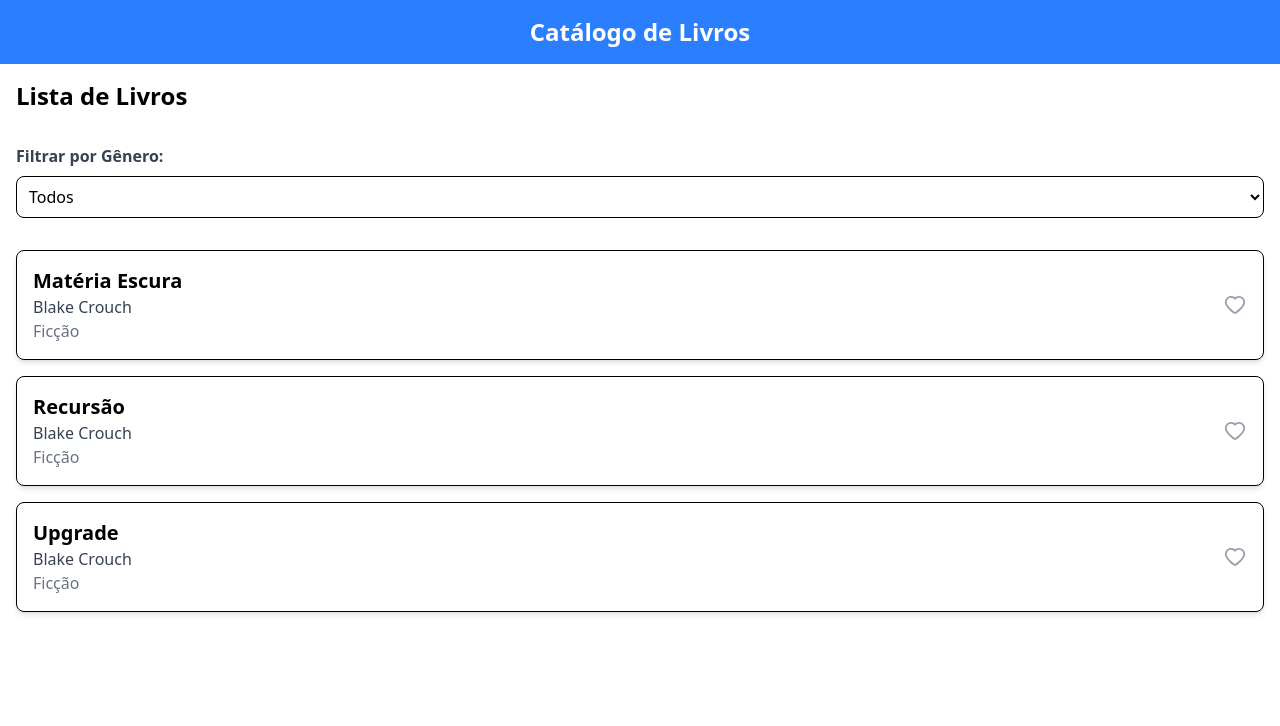
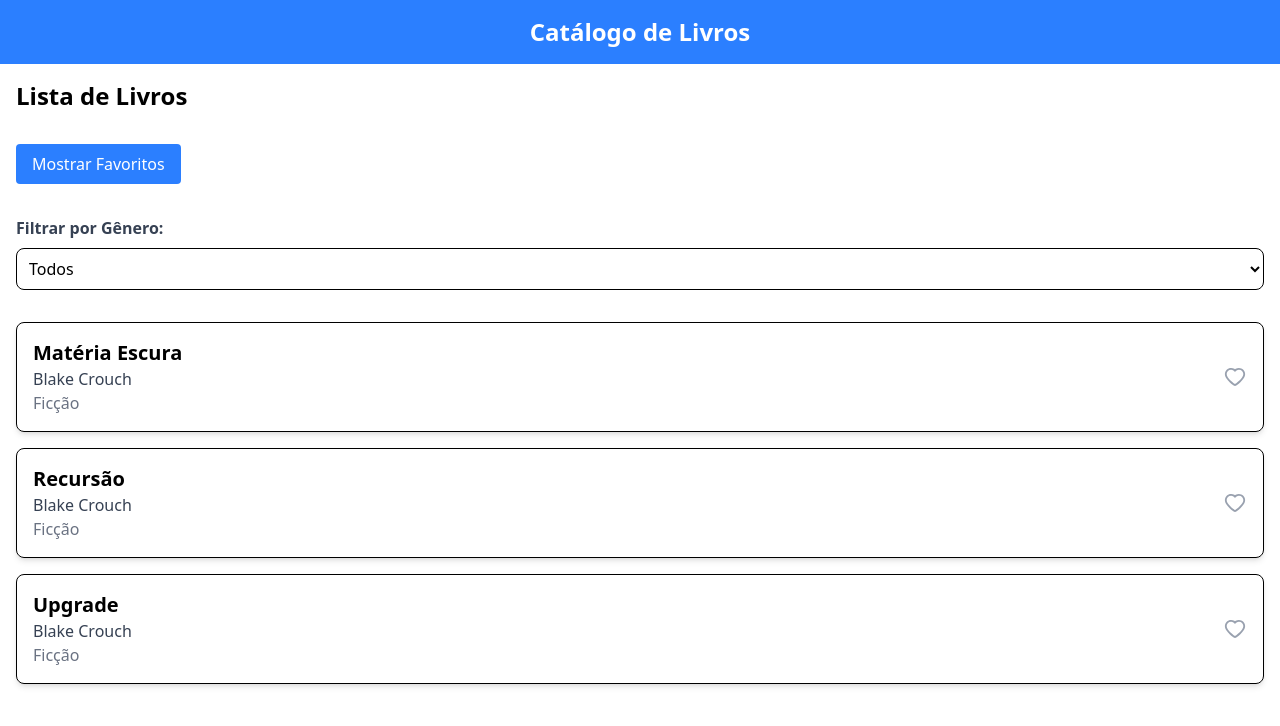
Before and after one commit to taohansens/book-catalog, a React (Create React App) app: page / in a window 1280 px wide. Shown: the top 726 px of the page. Built offline with nearby package versions, Linux system fonts and the light colour scheme; data requests are answered from the project's data file.

Commit message:
ajuste botão favoritos

```diff
--- a/src/components/BookList.jsx
+++ b/src/components/BookList.jsx
@@ -1,25 +1,29 @@
-import React, { useEffect, useState } from 'react';
-import Book from './Book';
-import GenreFilter from './GenreFilter';
-import api from '../services/api';
+import React, { useEffect, useState } from "react";
+import Book from "./Book";
+import GenreFilter from "./GenreFilter";
+import Favorites from "./Favorites";
+import api from "../services/api";
 
 const BookList = () => {
   const [books, setBooks] = useState([]);
   const [filteredBooks, setFilteredBooks] = useState([]);
   const [genres, setGenres] = useState([]);
-  const [selectedGenre, setSelectedGenre] = useState('');
+  const [selectedGenre, setSelectedGenre] = useState("");
   const [favorites, setFavorites] = useState([]);
+  const [showFavorites, setShowFavorites] = useState(false);
 
   useEffect(() => {
     const fetchBooks = async () => {
       try {
-        const response = await api.get('/books');
+        const response = await api.get("/books");
         setBooks(response.data);
         setFilteredBooks(response.data);
-        const uniqueGenres = [...new Set(response.data.map((book) => book.genre))];
+        const uniqueGenres = [
+          ...new Set(response.data.map((book) => book.genre)),
+        ];
         setGenres(uniqueGenres);
       } catch (error) {
-        console.error('Erro ao buscar os livros:', error);
+        console.error("Erro ao buscar os livros:", error);
       }
     };
 
@@ -28,7 +32,7 @@
 
   const handleGenreChange = (genre) => {
     setSelectedGenre(genre);
-    if (genre === '') {
+    if (genre === "") {
       setFilteredBooks(books);
     } else {
       setFilteredBooks(books.filter((book) => book.genre === genre));
@@ -46,13 +50,23 @@
   return (
     <div>
       <h2 className="text-2xl font-bold p-4">Lista de Livros</h2>
-
+      <div className="p-4">
+        <button
+          className="px-4 py-2 rounded bg-blue-500 text-white"
+          onClick={() => setShowFavorites((prev) => !prev)}
+        >
+          Mostrar Favoritos
+        </button>
+      </div>
       <GenreFilter
         genres={genres}
         selectedGenre={selectedGenre}
         onSelectGenre={handleGenreChange}
       />
 
+      {showFavorites ? (
+        <Favorites favorites={favorites} onToggleFavorite={toggleFavorite} />
+      ) : (
         <div className="grid gap-4 p-4">
           {filteredBooks.map((book) => (
             <Book
@@ -63,6 +77,7 @@
             />
           ))}
         </div>
+      )}
     </div>
   );
 };
--- a/src/services/api.js
+++ b/src/services/api.js
@@ -1,7 +1,7 @@
 import axios from "axios";
 
 const api = axios.create({
-  baseURL: "http://localhost:3000",
+  baseURL: "http://localhost:3001",
 });
 
 export const getHabits = () => api.get("/books");
```
Also changed, not shown: src/tailwind.css. Lines whose indentation alone changed are shown as unchanged.
